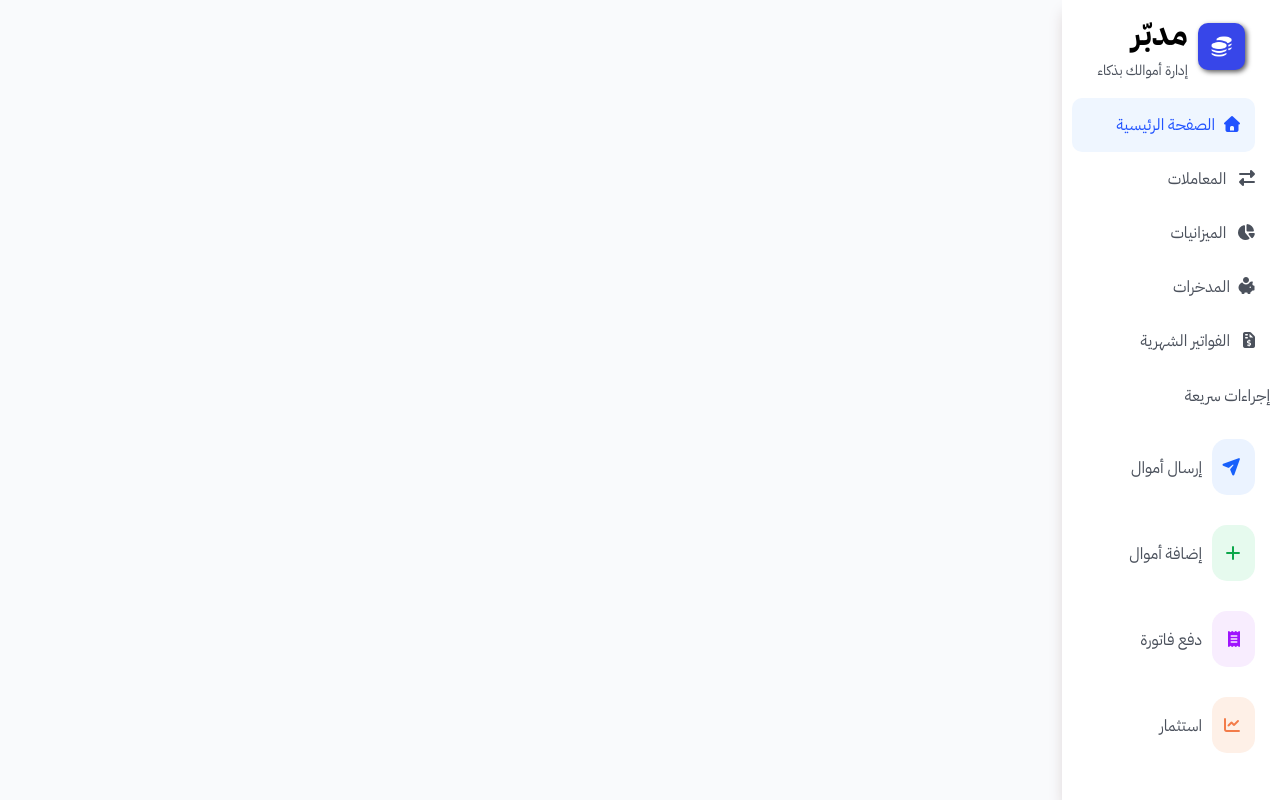
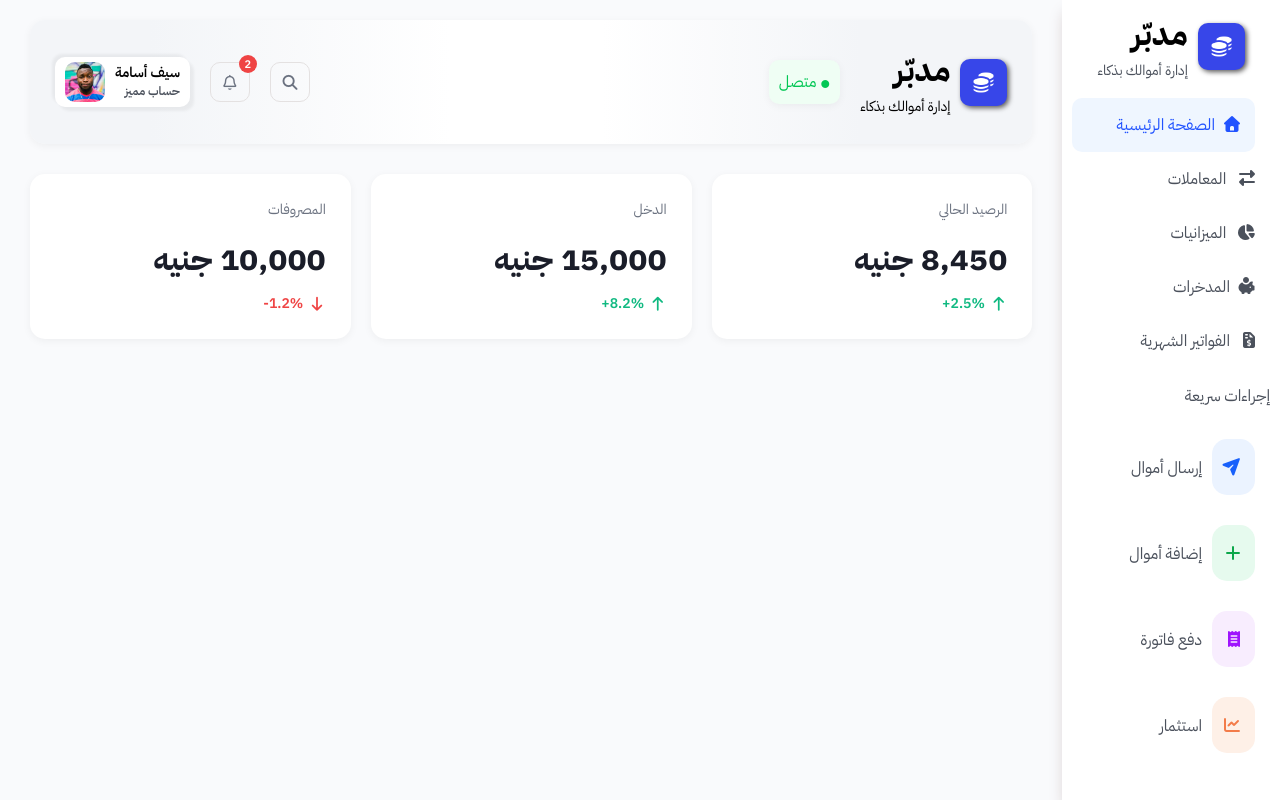
Before and after one commit to HanaMohamed01/Mudabbir-Financial-Dashboard, a plain HTML site: page index.html in a window 1280 px wide. Drawn offline with Linux system fonts and the light colour scheme.

Commit message:
Refactor HTML structure for sidebar and main content; enhance CSS for layout and styling

```diff
--- a/index.html
+++ b/index.html
@@ -1,5 +1,6 @@
 <!DOCTYPE html>
 <html lang="en">
+
 <head>
   <meta charset="UTF-8" />
   <meta name="viewport" content="width=device-width, initial-scale=1.0" />
@@ -10,19 +11,13 @@
   <link rel="preconnect" href="https://fonts.gstatic.com" crossorigin />
   <link
     href="https://fonts.googleapis.com/css2?family=IBM+Plex+Sans+Arabic:wght@100;200;300;400;500;600;700&display=swap"
-      rel="stylesheet"
-    />
-    <link
-      rel="stylesheet"
-      href="https://cdnjs.cloudflare.com/ajax/libs/font-awesome/7.0.1/css/all.min.css"
-    />
+    rel="stylesheet" />
+  <link rel="stylesheet" href="https://cdnjs.cloudflare.com/ajax/libs/font-awesome/7.0.1/css/all.min.css" />
 </head>
+
 <body>
   <div class="dashboard">
-      <!--flex-->
-      <!-- Side Bar -->
     <div class="side_bar">
-        <!-- flex.col -->
       <div class="logo_title">
         <div class="logo">
           <img src="images/icons/coins-solid-full.png" alt="page logo" />
@@ -64,8 +59,87 @@
   </div>
 
   <div class="main_content">
-      <!--flex-->
-      <div class="navbar"></div>
+    <div class="navbar">
+      <div class="logo_title">
+        <div class="logo">
+          <img src="images/icons/coins-solid-full.png" alt="page logo" />
+        </div>
+        <div class="title">
+          <h1>مدبّر</h1>
+          <span>إدارة أموالك بذكاء</span>
+        </div>
+        <div class="connected">
+          <span>
+            <i class="fa-solid fa-circle"></i>
+            متصل
+          </span>
+        </div>
+      </div>
+      <div class="navbar_actions">
+        <div class="notification_icon">
+          <i class="fa-solid fa-search "></i>
+        </div>
+        <div class="notification_icon">
+          <i class="fa-regular fa-bell"></i>
+          <span class="notification_badge">2</span>
+        </div>
+
+
+        <div class="user_profile">
+
+          <div class="user_image">
+            <img src="images/avatar-1.jpg" alt="user profile" />
+            <div class="user_title">
+              <p>سيف أسامة</p>
+              <span>حساب مميز</span>
+            </div>
+          </div>
+        </div>
+      </div>
+    </div>
+
+    <div class="content_area">
+      <div class="balance_cards">
+        <div class="balance_card balance_main">
+          <div class="card_header">
+            <span class="card_label">الرصيد الحالي</span>
+          </div>
+          <h2 class="balance_amount">8,450 جنيه</h2>
+          <div class="balance_change positive">
+            <i class="fa-solid fa-arrow-up"></i>
+            <span>2.5%+</span>
+          </div>
+        </div>
+
+        <div class="balance_card balance_total">
+          <div class="card_header">
+            <span class="card_label">الدخل</span>
+          </div>
+          <h2 class="balance_amount">15,000 جنيه</h2>
+          <div class="balance_change positive">
+            <i class="fa-solid fa-arrow-up"></i>
+            <span>8.2%+</span>
+          </div>
+        </div>
+
+        <div class="balance_card balance_expenses">
+          <div class="card_header">
+            <span class="card_label">المصروفات</span>
+          </div>
+          <h2 class="balance_amount">10,000 جنيه</h2>
+          <div class="balance_change negative">
+            <i class="fa-solid fa-arrow-down"></i>
+            <span>1.2%-</span>
+          </div>
+        </div>
+      </div>
+
+
+
+
+
+
     </div>
 </body>
+
 </html>
--- a/style.css
+++ b/style.css
@@ -10,29 +10,29 @@ body {
   margin: 0;
 }
 
-.active_sidebar{
-  color:#2153ff ;
+.active_sidebar {
+  color: #2153ff;
   background-color: #eff6ff;
   padding-inline: 15px;
   border-radius: 10px;
 }
 
-.dashboard .side_bar .logo_title .logo img {
+.logo_title .logo img {
   width: 100%;
 }
 
-.dashboard .side_bar .logo_title {
+.logo_title {
   display: flex;
   justify-content: center;
   align-items: center;
   margin: 0;
 }
 
-.dashboard .side_bar .logo_title .title h1 {
+.logo_title .title h1 {
   margin: 0;
 }
 
-.dashboard .side_bar .logo_title .title span {
+.logo_title .title span {
   font-size: 14px;
 }
 
@@ -48,7 +48,7 @@ body {
   overflow-y: auto;
 }
 
-.dashboard .side_bar .logo_title .logo {
+.logo_title .logo {
   padding: 11px;
   background-color: #3746e9;
   border-radius: 10px;
@@ -107,3 +107,168 @@ body {
   color: #f37c4a;
   background-color: #fef0e7;
 }
+
+.main_content {
+  margin-right: 17%;
+  padding: 20px 30px;
+  width: 83%;
+}
+
+.navbar {
+  display: flex;
+  justify-content: space-between;
+  align-items: center;
+  margin-bottom: 30px;
+  background: linear-gradient(
+    90deg,
+    rgba(243, 245, 248, 1) 12%,
+    rgba(255, 255, 255, 1) 42%,
+    rgba(255, 255, 255, 1) 57%,
+    rgba(243, 245, 248, 1) 83%
+  );
+  padding: 20px 25px;
+  border-radius: 15px;
+  box-shadow: 0 2px 8px rgba(0, 0, 0, 0.05);
+}
+
+.navbar_actions {
+  display: flex;
+  align-items: center;
+  gap: 20px;
+}
+
+.notification_icon {
+  position: relative;
+  cursor: pointer;
+  border: 1px rgb(228, 225, 225) solid;
+  width: 40px;
+  height: 40px;
+  border-radius: 10px;
+  display: flex;
+  align-items: center;
+  justify-content: center;
+}
+
+.notification_icon i {
+  font-size: 15px;
+  color: #6b7280;
+}
+
+.connected {
+  margin: 20px;
+  background-color: #effef4;
+  color: #02c754;
+  padding: 10px;
+  border-radius: 10px;
+  box-shadow: 0 2px 8px rgba(0, 0, 0, 0.05);
+}
+.connected i {
+  font-size: 8px;
+}
+
+.notification_badge {
+  position: absolute;
+  top: -8px;
+  right: -8px;
+  background-color: #ef4444;
+  color: white;
+  border-radius: 50%;
+  width: 18px;
+  height: 18px;
+  display: flex;
+  align-items: center;
+  justify-content: center;
+  font-size: 11px;
+  font-weight: 600;
+}
+
+.user_profile .user_image img {
+  width: 40px;
+  height: 40px;
+  border-radius: 10px;
+}
+
+.user_profile .user_image {
+  display: flex;
+  flex-direction: row-reverse;
+  align-items: center;
+  justify-content: center;
+}
+.user_profile .user_image .user_title {
+  color: black;
+  margin-left: 10px;
+}
+
+.user_profile .user_image .user_title span {
+  font-size: 12px;
+  color: #4b515c;
+  margin-top: -30px;
+}
+
+.user_profile .user_image .user_title p {
+  margin: 0;
+  font-size: 14px;
+  margin-bottom: -5px;
+}
+.user_profile {
+  padding: 5px 10px;
+  cursor: pointer;
+  display: flex;
+  align-items: center;
+  justify-content: center;
+  color: white;
+  font-weight: 600;
+  background-color: #ffffff;
+  margin: 0;
+  border-radius: 10px;
+  box-shadow: 4px 4px 3px rgba(0, 0, 0, 0.05), -3px -3px 3px rgba(0, 0, 0, 0.05);
+}
+
+.balance_cards {
+  display: grid;
+  grid-template-columns: repeat(3, 1fr);
+  gap: 20px;
+  margin-bottom: 30px;
+}
+
+.balance_card {
+  background-color: #ffffff;
+  padding: 25px;
+  border-radius: 15px;
+  box-shadow: 0 2px 8px rgba(0, 0, 0, 0.05);
+}
+
+.card_header {
+  display: flex;
+  justify-content: space-between;
+  align-items: center;
+  margin-bottom: 15px;
+}
+
+.card_label {
+  color: #6b7280;
+  font-size: 14px;
+}
+
+.balance_amount {
+  margin: 10px 0;
+  font-size: 32px;
+  font-weight: 700;
+  color: #1a1d29;
+}
+
+.balance_change {
+  display: flex;
+  align-items: center;
+  gap: 5px;
+  font-size: 14px;
+  font-weight: 600;
+}
+
+.balance_change.positive {
+  color: #10b981;
+}
+
+.balance_change.negative {
+  color: #ef4444;
+}
```
Lines whose indentation alone changed are shown as unchanged.
